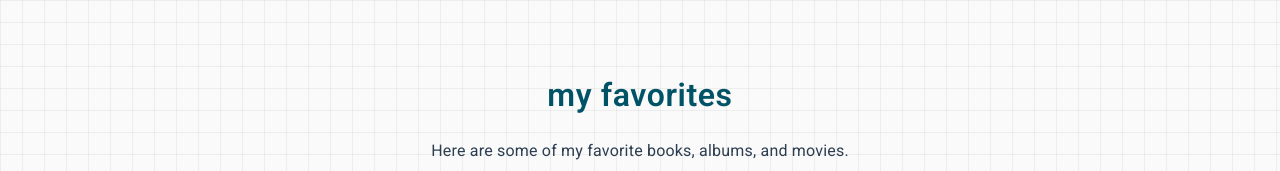
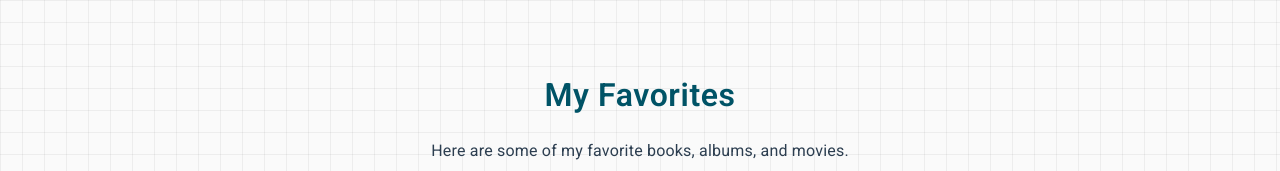
Before and after one commit to mayalh22/maya-site, a Next.js app: page /favorites in a window 1280 px wide. Shown: the part 374-545 px from the top of the page. Built offline with nearby package versions, Linux system fonts and the light colour scheme.

Commit message:
made capitalization consistent

```diff
--- a/app/favorites/page.jsx
+++ b/app/favorites/page.jsx
@@ -9,7 +9,7 @@ export default function FavoritesPage() {
   return (
     <main className="container">
       <div className="about">
-        <h1>my favorites</h1>
+        <h1>My Favorites</h1>
         <p>{favoritesData.intro}</p>
       </div>
 
```
